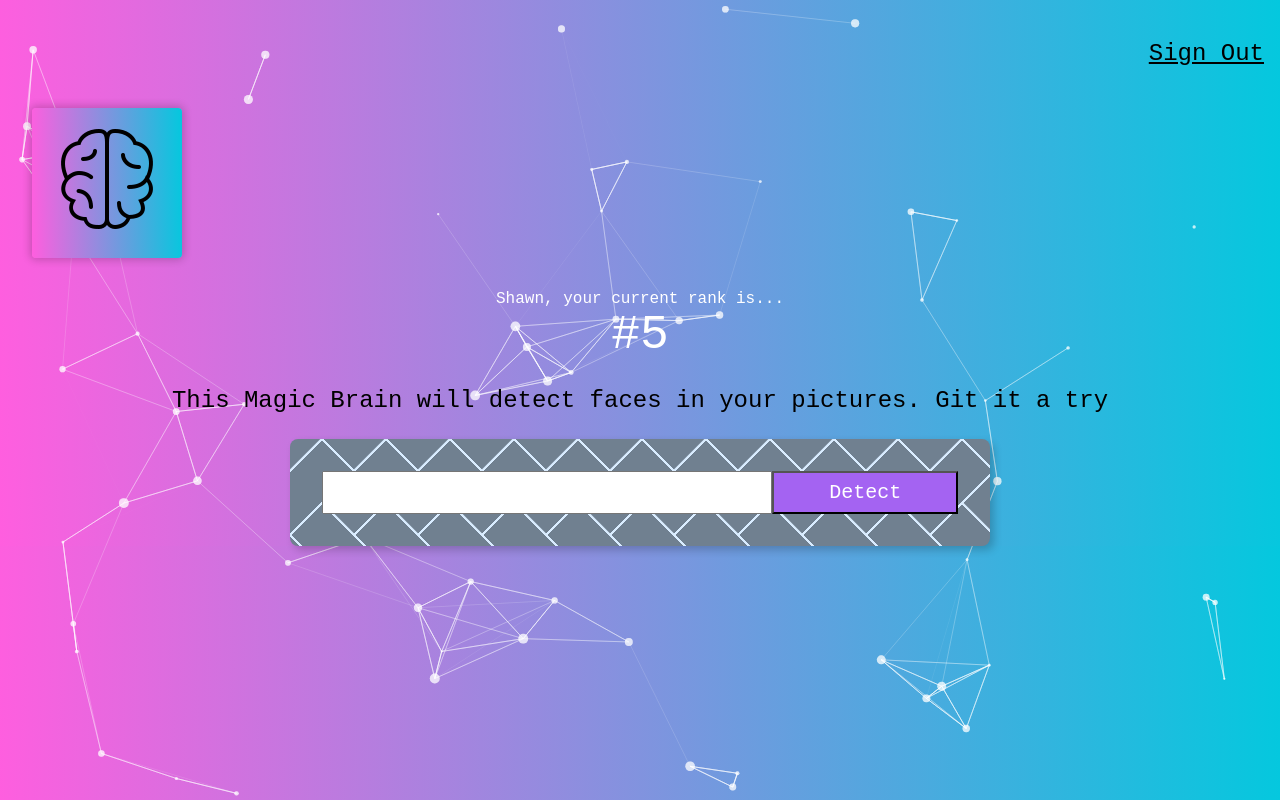
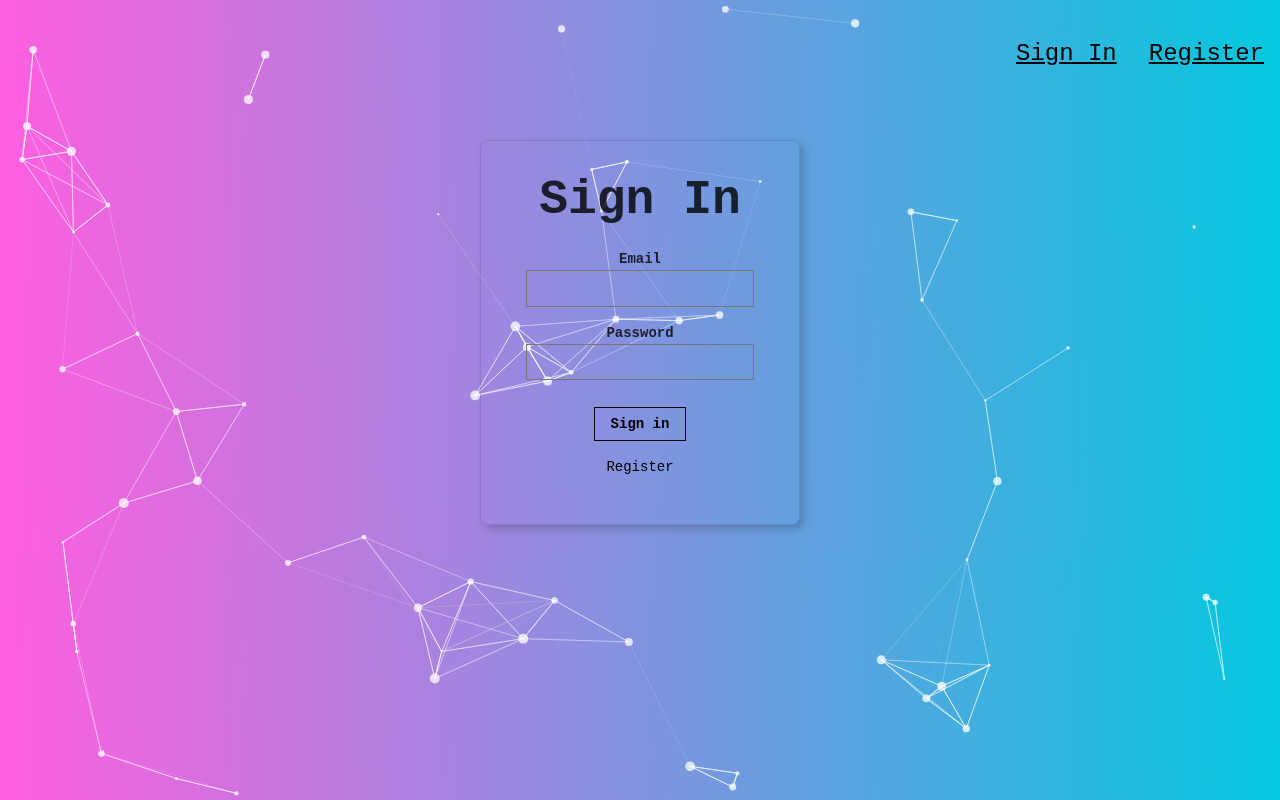
Before and after one commit to ahshawngoh/SmartBrain, a React (Create React App) app: page / in a window 1280 px wide. Built offline with nearby package versions, Linux system fonts and the light colour scheme; what clarifai would draw is missing.

Commit message:
Added signin, register form. With workable sigout button

```diff
--- a/src/App.js
+++ b/src/App.js
@@ -6,6 +6,8 @@
 import ImageLinkForm from './components/ImageLinkForm/ImageLinkForm';
 import Rank from './components/Rank/Rank';
 import FaceRecognition from './components/FaceRecognition/FaceRecognition';
+import Signin from './components/Signin/Signin';
+import Register from './components/Register/Register';
 import './App.css';
 
 const app = new Clarifai.App({
@@ -92,6 +94,8 @@
       input: '',
       imageUrl: '',
       box: {}, // contains values of bounding box
+      route: 'signin', // Start at signin page
+      isSignedIn: false,
     }
   }
 
@@ -117,13 +121,22 @@
     this.setState({input: event.target.value});
   }
 
-  onButtonSubmit = () => {
+  onButtonSubmit = (route) => {
     this.setState({imageUrl: this.state.input})
     app.models.predict(
         Clarifai.FACE_DETECT_MODEL,
         this.state.input)
       .then(response => this.displayFaceBox(this.calculateFaceLocation(response)))
       .catch(err => console.log(err))
+  }
+
+  onRouteChange = (route) => {
+    if (route === 'signout') {
+      this.setState({isSignedIn: false})
+    } else if (route === 'home') {
+      this.setState({isSignedIn: true})
+    }
+    this.setState({route: route});
   }
 
   render() {
@@ -136,6 +149,7 @@
       console.log(container);
     };
 
+    const { isSignedIn, imageUrl, route, box } = this.state;
     return (
       <div className="App">
         <Particles className='particles'
@@ -144,11 +158,22 @@
           loaded={particlesLoaded}
           params={particleOptions}
         />
-        <Navigation />
-        <Logo />
-        <Rank />
-        <ImageLinkForm onInputChange={this.onInputChange} onButtonSubmit={this.onButtonSubmit}/>
-        <FaceRecognition box={this.state.box} imageUrl={this.state.imageUrl}/>
+        <Navigation isSignedIn={isSignedIn} onRouteChange={this.onRouteChange}/>
+        { route === 'home'
+          ? <div>
+              <Logo />
+              <Rank />
+              <ImageLinkForm onInputChange={this.onInputChange} onButtonSubmit={this.onButtonSubmit}/>
+              <FaceRecognition box={box} imageUrl={imageUrl}/>
+            </div>
+          : (
+              route === 'signin'
+              ? <Signin onRouteChange={this.onRouteChange}/>
+              : <Register onRouteChange={this.onRouteChange}/>
+            )
+
+
+        }
       </div>
     );
   }
--- a/src/components/Navigation/Navigation.js
+++ b/src/components/Navigation/Navigation.js
@@ -1,11 +1,21 @@
 import React from "react";
 
-const Navigation = () => {
-    return (
-        <nav style={{display: 'flex', justifyContent: 'flex-end'}}>
-            <p className="f3 link dim black underline pa3 pointer">Sign Out</p>
-        </nav>
-    )
+const Navigation = ({ onRouteChange, isSignedIn }) => {
+    if (isSignedIn) {
+        return (
+            <nav style={{display: 'flex', justifyContent: 'flex-end'}}>
+                <p onClick={() => onRouteChange('signout')} className="f3 link dim black underline pa3 pointer">Sign Out</p>
+            </nav>
+        )
+    } else {
+        return (
+            <nav style={{display: 'flex', justifyContent: 'flex-end'}}>
+                <p onClick={() => onRouteChange('signin')} className="f3 link dim black underline pa3 pointer">Sign In</p>
+                <p onClick={() => onRouteChange('register')} className="f3 link dim black underline pa3 pointer">Register</p>
+            </nav>
+        )
+    }
+
 }
 
 export default Navigation;
--- /dev/null
+++ b/src/components/Register/Register.js
@@ -0,0 +1,37 @@
+import React from "react";
+
+const Register = ({ onRouteChange }) => {
+    return (
+        <article className="br3 ba b--black-10 mv4 w-100 w-50-m w-25-l mw6 shadow-5 center">
+            <main className="pa4 black-80">
+                <div className="measure">
+                    <fieldset id="sign_up" className="ba b--transparent ph0 mh0">
+                        <legend className="f1 fw6 ph0 mh0">Register</legend>
+                        <div className="mt3">
+                            <label className="db fw6 lh-copy f6" htmlFor="email-address">Name</label>
+                            <input className="pa2 input-reset ba bg-transparent hover-bg-black hover-white w-100" type="text" name="name"  id="name"/>
+                        </div>
+                        <div className="mt3">
+                            <label className="db fw6 lh-copy f6" htmlFor="email-address">Email</label>
+                            <input className="pa2 input-reset ba bg-transparent hover-bg-black hover-white w-100" type="email" name="email-address"  id="email-address"/>
+                        </div>
+                        <div className="mv3">
+                            <label className="db fw6 lh-copy f6" htmlFor="password">Password</label>
+                            <input className="b pa2 input-reset ba bg-transparent hover-bg-black hover-white w-100" type="password" name="password"  id="password"/>
+                        </div>
+                    </fieldset>
+                    <div className="">
+                        <input
+                            onClick={() => onRouteChange('home')}
+                            className="b ph3 pv2 input-reset ba b--black bg-transparent grow pointer f6 dib"
+                            type="submit"
+                            value="Register"
+                        />
+                    </div>
+                </div>
+            </main>
+        </article>
+    )
+}
+
+export default Register;
--- /dev/null
+++ b/src/components/Signin/Signin.js
@@ -0,0 +1,36 @@
+import React from "react";
+
+const Signin = ({ onRouteChange }) => {
+    return (
+        <article className="br3 ba b--black-10 mv4 w-100 w-50-m w-25-l mw6 shadow-5 center">
+            <main className="pa4 black-80">
+                <div className="measure">
+                    <fieldset id="sign_up" className="ba b--transparent ph0 mh0">
+                        <legend className="f1 fw6 ph0 mh0">Sign In</legend>
+                        <div className="mt3">
+                            <label className="db fw6 lh-copy f6" htmlFor="email-address">Email</label>
+                            <input className="pa2 input-reset ba bg-transparent hover-bg-black hover-white w-100" type="email" name="email-address"  id="email-address"/>
+                        </div>
+                        <div className="mv3">
+                            <label className="db fw6 lh-copy f6" htmlFor="password">Password</label>
+                            <input className="b pa2 input-reset ba bg-transparent hover-bg-black hover-white w-100" type="password" name="password"  id="password"/>
+                        </div>
+                    </fieldset>
+                    <div className="">
+                        <input
+                            onClick={() => onRouteChange('home')}
+                            className="b ph3 pv2 input-reset ba b--black bg-transparent grow pointer f6 dib"
+                            type="submit"
+                            value="Sign in"
+                        />
+                    </div>
+                    <div className="lh-copy mt3">
+                        <p onClick={() => onRouteChange('register')} className="f6 link dim black db pointer">Register</p>
+                    </div>
+                </div>
+            </main>
+        </article>
+    )
+}
+
+export default Signin;
```
